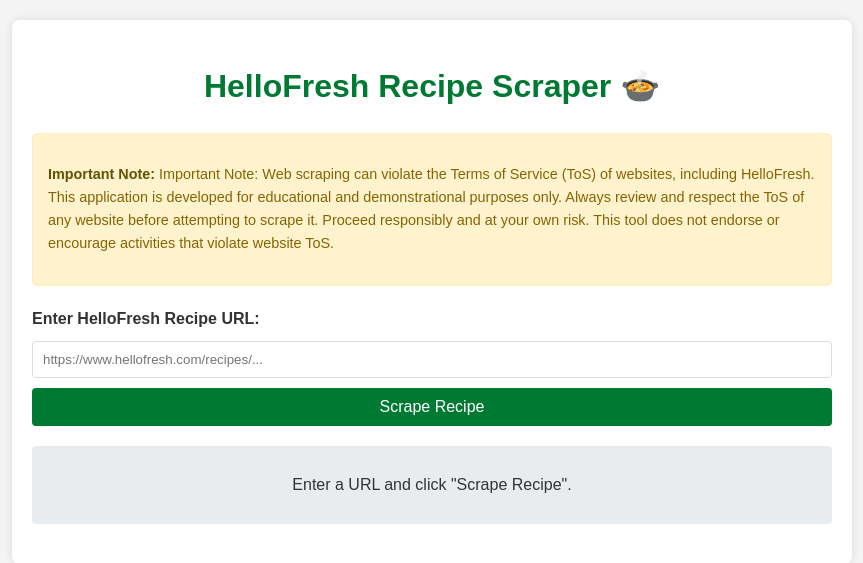
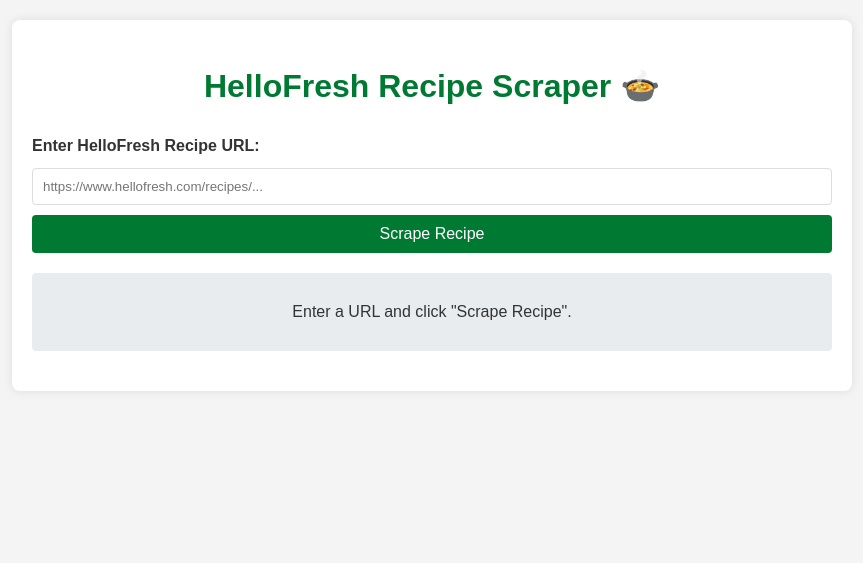
Before and after one commit to AtomIOI/HelloFreshScrape, a Flask app: page / in a window 1280 px wide. Shown: the top 563 px of the page, without its empty margins (208-1071 px from the left). Run offline with Flask 3, Linux system fonts and the light colour scheme.

Commit message:
Update the site for better postioning and removed the disclamer

```diff
--- a/app.py
+++ b/app.py
@@ -5,7 +5,6 @@ from flask_cors import CORS # For allowing frontend requests from a different po
 
 # Assuming scraper.py is in the same directory
 from scraper import scrape_recipe_data
-from recipe_selectors import DISCLAIMER # Import disclaimer to pass to template
 
 app = Flask(__name__)
 CORS(app) # Enable CORS for all routes
@@ -17,15 +16,11 @@ logging.basicConfig(level=logging.INFO,
                     format='%(asctime)s - %(levelname)s - %(name)s - %(threadName)s - %(message)s')
 logger = logging.getLogger(__name__)
 
-# --- General Disclaimer (already in selectors.py, also good to have here) ---
-# This is also passed to the frontend template.
-APP_DISCLAIMER = DISCLAIMER
-
 # --- Routes ---
 @app.route('/')
 def index():
     """Serves the main HTML page."""
-    return render_template('index.html', disclaimer=APP_DISCLAIMER)
+    return render_template('index.html')
 
 @app.route('/scrape-recipe', methods=['POST'])
 def handle_scrape_recipe():
--- a/recipe_selectors.py
+++ b/recipe_selectors.py
@@ -14,8 +14,6 @@ CSS selectors are used as fallbacks or for data not present in JSON-LD.
 """
 import re
 
-# General Disclaimer
-DISCLAIMER = "Important Note: Web scraping can violate the Terms of Service (ToS) of websites, including HelloFresh. This application is developed for educational and demonstrational purposes only. Always review and respect the ToS of any website before attempting to scrape it. Proceed responsibly and at your own risk. This tool does not endorse or encourage activities that violate website ToS."
 
 # --- JSON-LD Path Definitions & CSS Fallbacks ---
 # For each field, we'll define a 'json_ld_path' if applicable.
--- a/scraper.py
+++ b/scraper.py
@@ -8,7 +8,7 @@ import re
 from bs4 import BeautifulSoup
 from datetime import datetime, timezone
 
-from recipe_selectors import SELECTORS, USER_AGENTS, REQUEST_DELAY_SECONDS, MAX_RETRIES, RETRY_BACKOFF_FACTOR, DISCLAIMER
+from recipe_selectors import SELECTORS, USER_AGENTS, REQUEST_DELAY_SECONDS, MAX_RETRIES, RETRY_BACKOFF_FACTOR
 from utils import clean_text, parse_duration_to_minutes, parse_ingredient_strings_list, parse_step_strings_list, extract_allergens_from_text
 
 logger = logging.getLogger(__name__)
@@ -133,8 +133,7 @@ def scrape_recipe_data(recipe_url):
 
     scraped_data = {
         "source_url": recipe_url,
-        "scraped_at_timestamp": datetime.now(timezone.utc).isoformat(),
-        "disclaimer": DISCLAIMER
+        "scraped_at_timestamp": datetime.now(timezone.utc).isoformat()
     }
 
     def get_value(field_key, cleaning_func=clean_text, is_list=False,
--- a/static/style.css
+++ b/static/style.css
@@ -59,7 +59,7 @@ h1 {
     border-radius: 4px;
 }
 
-.input-section button, #copyJsonButton {
+.input-section button, #copyJsonButton, #downloadJsonButton {
     padding: 10px 15px;
     background-color: #007a33; /* HelloFresh Green */
     color: white;
@@ -138,6 +138,11 @@ pre#jsonDataOutput {
     display: block; /* Make it a block to position it easily above the pre */
 }
 
+#downloadJsonButton {
+    margin-bottom: 10px;
+    display: block; /* Make it a block to position it easily above the pre */
+}
+
 /* static/style.css - Add this or modify existing styles */
 .json-actions {
     display: flex; /* Arrange buttons in a row */
--- a/templates/index.html
+++ b/templates/index.html
@@ -10,9 +10,6 @@
     <div class="container">
         <h1>HelloFresh Recipe Scraper 🍲</h1>
 
-        <div class="disclaimer">
-            <p><strong>Important Note:</strong> {{ disclaimer }}</p>
-        </div>
 
         <div class="input-section">
             <label for="recipeUrl">Enter HelloFresh Recipe URL:</label>
@@ -25,15 +22,15 @@
         </div>
 
         <div id="resultsArea" style="display:none;">
-            <h2>Scraped Recipe Data:</h2>
-            <div id="structuredData">
-                </div>
-
             <h3>Raw JSON Output:</h3>
             <div class="json-actions">
                 <button id="copyJsonButton">Copy JSON</button>
-                <button id="downloadJsonButton">Download JSON</button> </div>
+                <button id="downloadJsonButton">Download JSON</button>
+            </div>
             <pre id="jsonDataOutput"></pre>
+
+            <h2>Scraped Recipe Data:</h2>
+            <div id="structuredData"></div>
         </div>
     </div>
 
```
